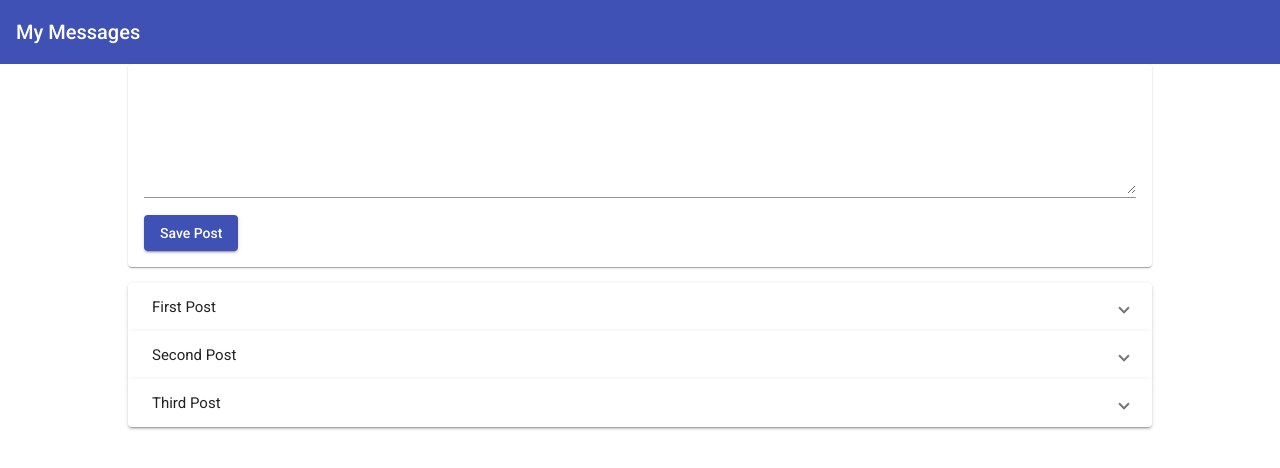
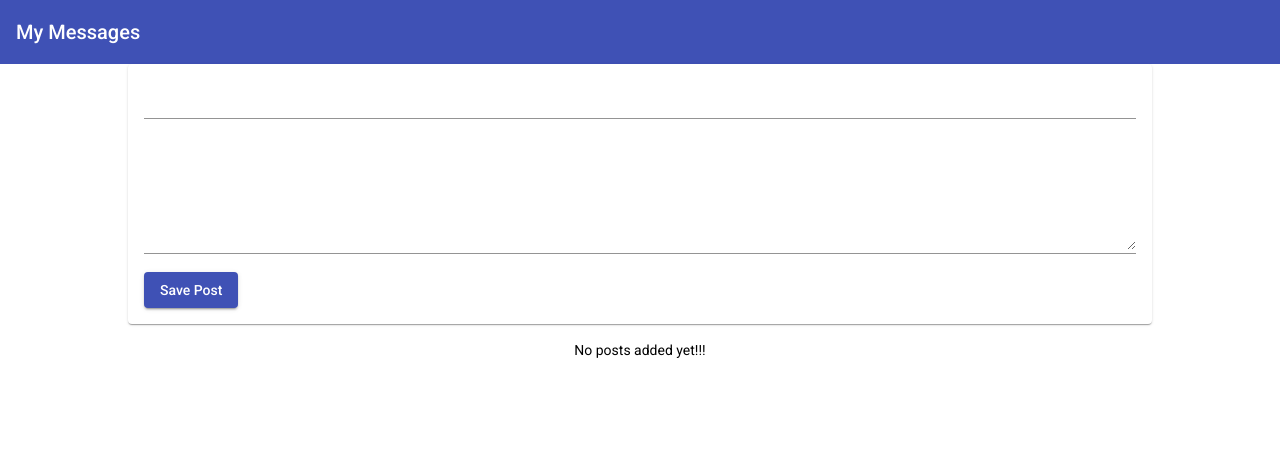
Before and after one commit to gsaumyag/Social-Media-App-Using-MEAN-Stack, an Angular app: page / in a window 1280 px wide. Shown: the top 468 px of the page. Built offline with nearby package versions, Linux system fonts and the light colour scheme.

Commit message:
Creating Posts with Property & Event Binding

```diff
--- a/src/app/app.component.html
+++ b/src/app/app.component.html
@@ -1,5 +1,5 @@
 <app-header></app-header>
 <main>
-  <app-post-create></app-post-create>
-  <app-post-list></app-post-list>
+  <app-post-create (postCreated)="onPostAdded($event)"></app-post-create>
+  <app-post-list [posts]="storedPosts"></app-post-list>
 </main>
--- a/src/app/app.component.ts
+++ b/src/app/app.component.ts
@@ -6,5 +6,9 @@
   styleUrls: ['./app.component.css']
 })
 export class AppComponent {
-  title = 'mean-course';
+  storedPosts = [];
+
+  onPostAdded(post) {
+    this.storedPosts.push(post);
+  }
 }
--- a/src/app/posts/post-create/post-create.component.html
+++ b/src/app/posts/post-create/post-create.component.html
@@ -1,6 +1,9 @@
 <mat-card>
   <mat-form-field>
-    <textarea matInput rows="6" [(ngModel)]="enteredValue"> </textarea>
+    <input matInput type="text" [(ngModel)]="enteredTitle">
+  </mat-form-field>
+  <mat-form-field>
+    <textarea matInput rows="6" [(ngModel)]="enteredContent"> </textarea>
   </mat-form-field>
   <button
         mat-raised-button
--- a/src/app/posts/post-create/post-create.component.ts
+++ b/src/app/posts/post-create/post-create.component.ts
@@ -1,4 +1,4 @@
-import { Component } from "@angular/core";
+import { Component, EventEmitter, Output } from "@angular/core";
 
 
 @Component({
@@ -7,10 +7,15 @@
   styleUrls: ['./post-create.component.css']
 })
 export class PostCreateComponent {
-  enteredValue = "";
-  newPost = 'NO CONTENT';
+  enteredTitle = '';
+  enteredContent = '';
+  @Output() postCreated = new EventEmitter();
 
   onAddPost() {
-    this.newPost = this.enteredValue;
+    const post = {
+      title: this.enteredTitle,
+      content: this.enteredContent
+    };
+    this.postCreated.emit(post);
   }
 }
--- a/src/app/posts/post-list/post-list.component.ts
+++ b/src/app/posts/post-list/post-list.component.ts
@@ -1,4 +1,4 @@
-import { Component } from "@angular/core";
+import { Component, Input} from "@angular/core";
 
 @Component({
   selector: 'app-post-list',
@@ -7,16 +7,17 @@
 })
 
 export class PostListComponent{
-  posts = [
-    {
-      title: 'First Post',content: 'This is the firts post\'s content'
-    },
-    {
-      title: 'Second Post',content: 'This is the second post\'s content'
-    },
-    {
-      title: 'Third Post',content: 'This is the third post\'s content'
-    }
-  ];
+  // posts = [
+  //   {
+  //     title: 'First Post',content: 'This is the firts post\'s content'
+  //   },
+  //   {
+  //     title: 'Second Post',content: 'This is the second post\'s content'
+  //   },
+  //   {
+  //     title: 'Third Post',content: 'This is the third post\'s content'
+  //   }
+  // ];
+  @Input() posts = [];
   //posts = [];
 }
```
